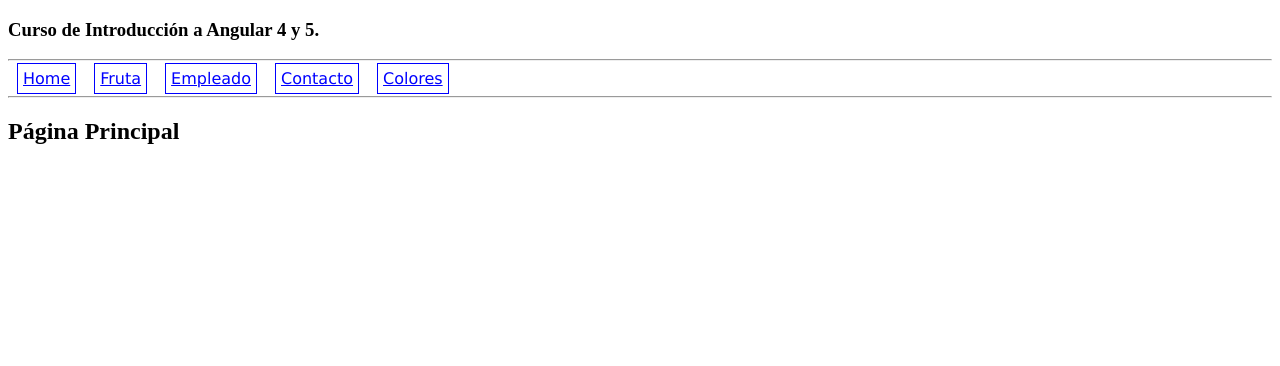
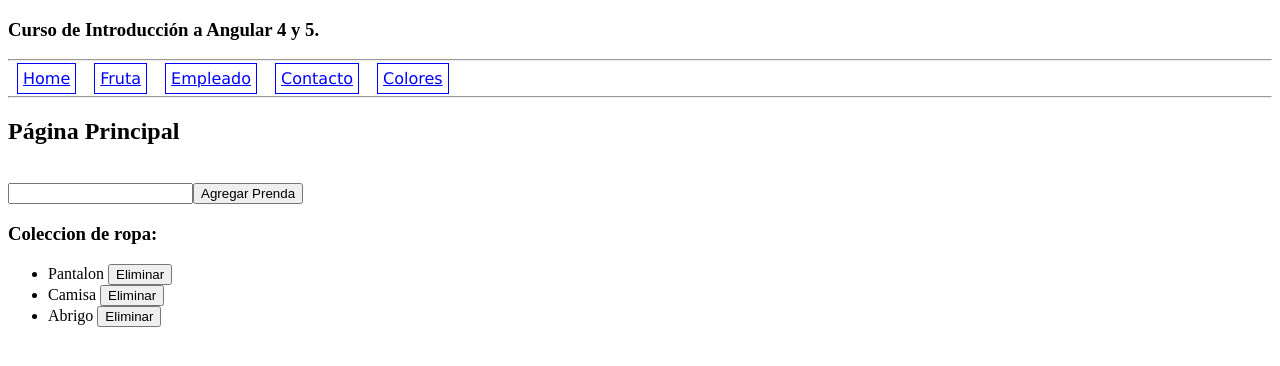
Before and after one commit to lhdzromero/test-angular-stackblitz, an Angular app: page / in a window 1280 px wide. Shown: the top 366 px of the page. Built offline with nearby package versions, Linux system fonts and the light colour scheme.

Commit message:
3 files modified

```diff
--- a/src/app/home/home.component.html
+++ b/src/app/home/home.component.html
@@ -1 +1,12 @@
 <h2>{{titulo}}</h2>
+<br/>
+<input type="text" [(ngModel)] = "prendaAGuardar">
+<button (click)="guardarPrenda()">Agregar Prenda</button>
+<p *ngIf="prendaAGuardar">La prenda a guardar es: <strong>{{prendaAGuardar}}</strong></p>
+<h3>Coleccion de ropa: </h3>
+<ul>
+  <li *ngFor="let itemRopa of listadoRopa; let i = index">
+    {{itemRopa}}
+    <button (click)="eliminarPrenda(i)">Eliminar</button>
+  </li>
+</ul>
--- a/src/app/home/home.component.ts
+++ b/src/app/home/home.component.ts
@@ -9,15 +9,28 @@ import { RopaService } from '../services/ropa.service';
 
 export class HomeComponent{
   titulo = 'Página Principal';
+  public listadoRopa:Array<string>;
+  public prendaAGuardar:string;
 
   constructor(
      private _ropaService: RopaService
   ){}
 
-ngOnInit(){
-  console.log(this._ropaService.GetNombrePrenda());
+  ngOnInit(){
+    this.listadoRopa = this._ropaService.getRopa();
 
-  this._ropaService.PrintPrenda('Camisa');
-}
+    console.log(this._ropaService.GetNombrePrenda());
+    this._ropaService.PrintPrenda('Camisa');
+    console.log(this.listadoRopa);
+  }
+
+  guardarPrenda(){
+    this._ropaService.addRopa(this.prendaAGuardar);
+    this.prendaAGuardar = null;
+  }
+
+  eliminarPrenda(index:number){
+    this._ropaService.deleteRopa(index);
+  }
 
 }
--- a/src/app/services/ropa.service.ts
+++ b/src/app/services/ropa.service.ts
@@ -3,6 +3,8 @@ import { Injectable } from '@angular/core';
 @Injectable()
 export class RopaService {
   public nombrePrenda = 'Pantalones Vaqueros';
+
+  public coleccionRopa = ['Pantalon','Camisa','Abrigo'];
 
     GetNombrePrenda(){
       return this.nombrePrenda;
@@ -12,6 +14,21 @@ export class RopaService {
       console.log(prenda);
     }
 
+    addRopa(prenda:string):Array<string>{
+      this.coleccionRopa.push(prenda);
+      return this.getRopa();
+    }
+
+    deleteRopa(index:number){
+      this.coleccionRopa.splice(index, 1);
+
+      return this.getRopa();
+    }
+
+    getRopa(){
+      return this.coleccionRopa;
+    }
+
 
 
 }
```
